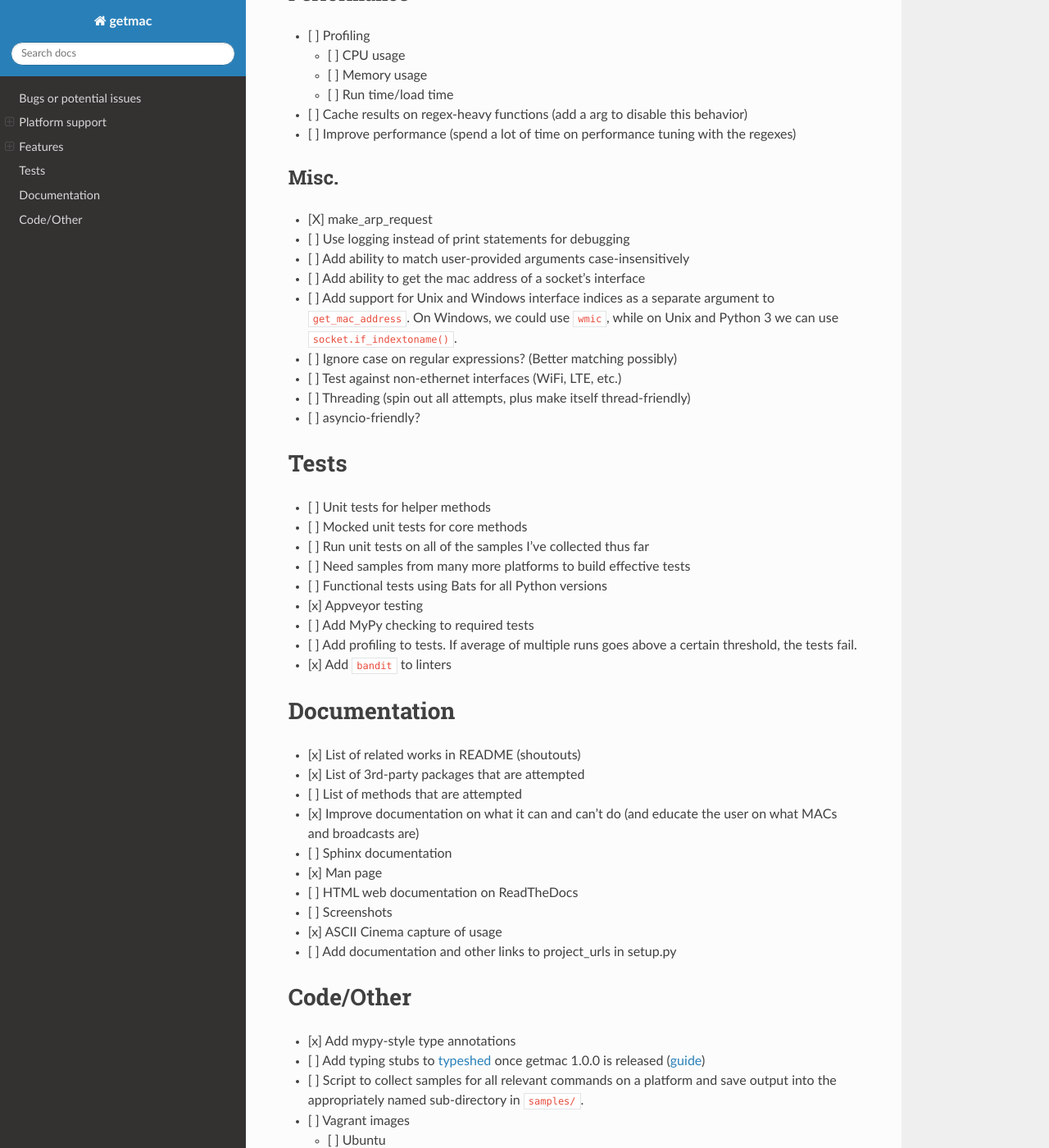
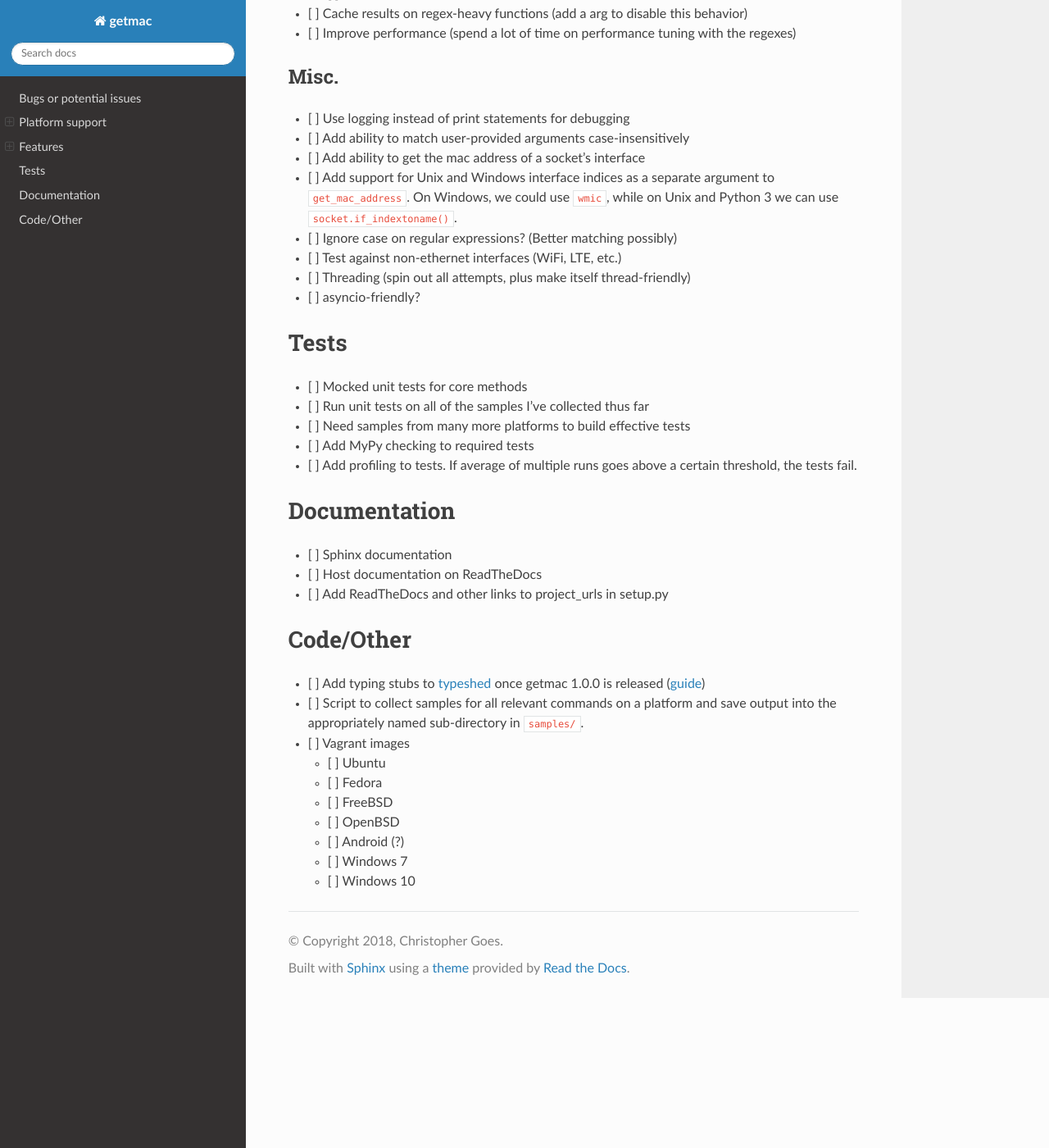
Before and after one commit to GhostofGoes/getmac, a Sphinx documentation site: the page built from docs/TODO.md, in a window 1280 px wide and 1400 px high, scrolled down 2097 px. Shown: the whole window at 82% size. Built offline with Sphinx 7.4.7 and the Read the Docs theme 2.0.0, drawn with Linux system fonts in a browser that asks for light colours; the version number could not be read and is left out; some of the changed text lies outside the part shown.

Commit message:
Update TODO list

```diff
--- a/docs/TODO.md
+++ b/docs/TODO.md
@@ -1,12 +1,10 @@
 
 # Bugs or potential issues
-* [X] Interface IP on Ubuntu gets loopback, instead of primary interface
 * [ ] Unicode handling. UNICODE option needed for non-english locales? (Is LC_ALL working?)
 * [ ] Are there ever cases where loopback != FF:FF:FF:FF:FF:FF?
 * [ ] Remote host that is actually an interface should resolve to localhost MAC
 * [ ] Reduce the cost of failures. Currently, failures are penalized
-with a slow run since it tries every method before failing. This is
-aggravated by the relatively costly attempts to import packages (e.g. `netifaces`).
+with a slow run since it tries every method before failing.
 * [ ] Detect if an interface exists before trying to find it's MAC.
 * [ ] **Security**. Spend some quality time ensuring our sources of
 input (the arguments to `get_mac_address()`) don't result in unexpected
@@ -25,9 +23,6 @@ focus the most effort on the Popen calls.
 
 ### Interface MACs
 * [ ] `netsh int ipv6`
-* [x] `ipconfig`
-* [x] `wmic`: `wmic NICCONFIG where IpEnabled=True get Description IPAddress MACAddress`
-             This will also work for interface indices
 * [ ] Windows API
 
 ### Default Interfaces
@@ -59,9 +56,9 @@ interface as the default route.
 * [x] Docker (inside Docker containers)
 * [x] Alpine Linux (test + add to tests)
 * [ ] Raspberry Pi (test)
+* [ ] FreeBSD
 * [ ] OpenBSD
-* [ ] FreeBSD
-* [ ] Android (Yes, this is Linux. But we need to properly *support* it.)
+* [ ] Android
 * [ ] Solaris
 
 
@@ -81,7 +78,6 @@ interface as the default route.
 * [ ] Improve performance (spend a lot of time on performance tuning with the regexes)
 
 ## Misc.
-* [X] make_arp_request
 * [ ] Use logging instead of print statements for debugging
 * [ ] Add ability to match user-provided arguments case-insensitively
 * [ ] Add ability to get the mac address of a socket's interface
@@ -95,33 +91,23 @@ interface as the default route.
 
 
 # Tests
-* [ ] Unit tests for helper methods
 * [ ] Mocked unit tests for core methods
 * [ ] Run unit tests on all of the samples I've collected thus far
 * [ ] Need samples from many more platforms to build effective tests
-* [ ] Functional tests using Bats for all Python versions
-* [x] Appveyor testing
 * [ ] Add MyPy checking to required tests
 * [ ] Add profiling to tests. If average of multiple runs goes
  above a certain threshold, the tests fail.
-* [x] Add `bandit` to linters
+
 
 # Documentation
-* [x] List of related works in README (shoutouts)
-* [x] List of 3rd-party packages that are attempted
-* [ ] List of methods that are attempted
-* [x] Improve documentation on what it can and can't do
-      (and educate the user on what MACs and broadcasts are)
 * [ ] Sphinx documentation
-* [x] Man page
-* [ ] HTML web documentation on ReadTheDocs
-* [ ] Screenshots
-* [x] ASCII Cinema capture of usage
-* [ ] Add documentation and other links to project_urls in setup.py
+* [ ] Host documentation on ReadTheDocs
+* [ ] Add ReadTheDocs and other links to project_urls in setup.py
+
 
 # Code/Other
-* [x] Add mypy-style type annotations
-* [ ] Add typing stubs to [typeshed](https://github.com/python/typeshed) once getmac 1.0.0 is released ([guide](https://github.com/python/typeshed/blob/master/CONTRIBUTING.md))
+* [ ] Add typing stubs to [typeshed](https://github.com/python/typeshed)
+once getmac 1.0.0 is released ([guide](https://github.com/python/typeshed/blob/master/CONTRIBUTING.md))
 * [ ] Script to collect samples for all relevant commands on a platform
 and save output into the appropriately named sub-directory in `samples/`.
 * [ ] Vagrant images
```
Also changed, not shown: other parts of docs/TODO.md (+4 -2 lines).
